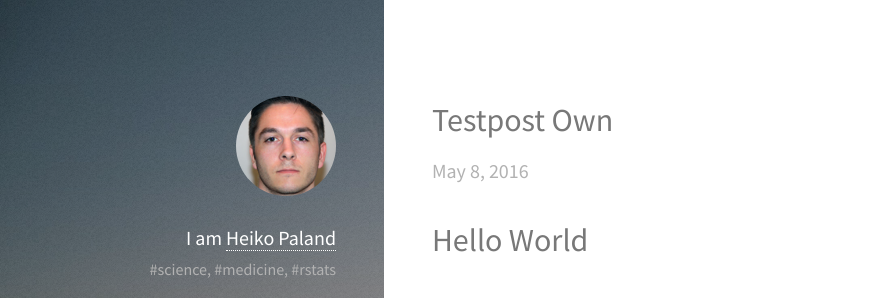
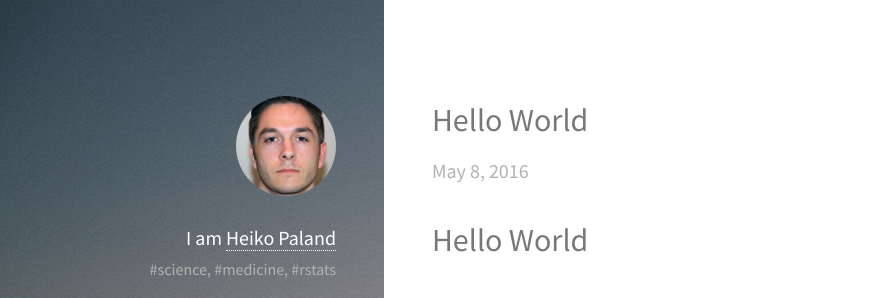
Before and after one commit to old-jekyll-templates/Strata-Jekyll-Theme, a Jekyll site: the page built from _posts/2016-05-08-testpost-own.md, in a window 1280 px wide and 1031 px high. Shown: the top 298 px of the window, without its empty margins (0-879 px from the left). Built offline with Jekyll 4.4.1, drawn with Linux system fonts in a browser that asks for light colours.

Commit message:
Update 2016-05-08-testpost-own.md

```diff
--- a/_posts/2016-05-08-testpost-own.md
+++ b/_posts/2016-05-08-testpost-own.md
@@ -1,5 +1,7 @@
 ---
 layout: post
+title: Hello World
+categories: update
 ---
 # Hello World
 
```
